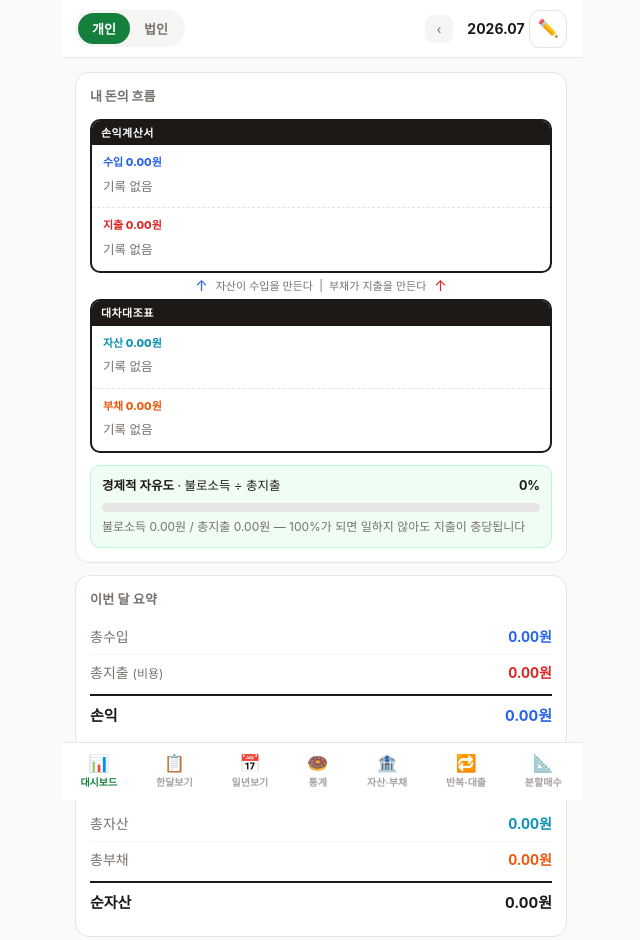
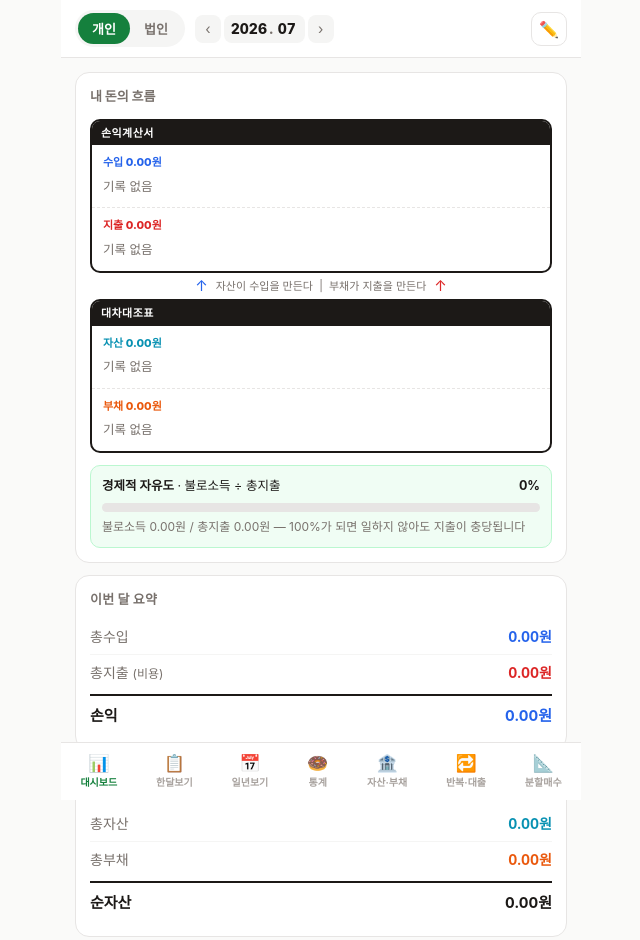
Before and after one commit to kkancho/ledger, a plain HTML site: page index.html in a window 1280 px wide. Shown: the whole page, without its empty margins (319-959 px from the left). Drawn offline with Linux system fonts and the light colour scheme.

Commit message:
헤더 겹침 수정 · 연월 직접 입력
연필 버튼의 absolute 위치를 제거하고 월 이동 영역을 좌측으로 옮겨 겹침 해소. 연도·월을 각각 탭해서 직접 타이핑할 수 있게 변경, 범위 밖 입력은 자동 보정, sw 캐시 v17

```diff
--- a/index.html
+++ b/index.html
@@ -37,10 +37,19 @@ header{position:sticky;top:0;z-index:20;background:var(--card);border-bottom:1px
   font-size:13px;font-weight:700;color:var(--sub);cursor:pointer;transition:.15s}
 .modeToggle button.on{background:var(--personal);color:#fff}
 body.corp .modeToggle button.on{background:var(--corp)}
-.monthNav{margin-left:auto;display:flex;align-items:center;gap:4px}
-.monthNav button{border:0;background:#f5f5f4;width:28px;height:28px;border-radius:8px;
-  cursor:pointer;font-size:14px;color:var(--sub)}
-.monthNav span{font-weight:700;font-size:14px;min-width:78px;text-align:center}
+.monthNav{display:flex;align-items:center;gap:3px;flex:0 0 auto}
+.monthNav button{border:0;background:#f5f5f4;width:26px;height:28px;border-radius:8px;
+  cursor:pointer;font-size:14px;color:var(--sub);flex:0 0 auto;font-family:inherit}
+.monthNav button:active{background:#e7e5e4}
+.ymBox{display:flex;align-items:baseline;gap:1px;background:#f5f5f4;border-radius:8px;
+  padding:3px 6px;height:28px;box-sizing:border-box}
+.ymIn{border:0;background:transparent;font-family:inherit;font-weight:800;font-size:14px;
+  color:var(--ink);text-align:center;padding:0;-moz-appearance:textfield;
+  font-variant-numeric:tabular-nums}
+.ymIn::-webkit-outer-spin-button,.ymIn::-webkit-inner-spin-button{-webkit-appearance:none;margin:0}
+.ymIn:focus{outline:0;background:#fff;border-radius:5px}
+.ymIn.y{width:38px} .ymIn.m{width:24px}
+.ymDot{font-size:14px;font-weight:800;color:var(--sub)}
 
 /* ── layout ── */
 main{padding:14px}
@@ -126,11 +135,10 @@ nav.bn button{flex:1 0 auto;min-width:48px;border:0;background:transparent;paddi
   white-space:nowrap}
 nav.bn button .i{display:block;font-size:17px;margin-bottom:2px}
 /* ── 입력 시트 (연필 버튼) ── */
-.penBtn{position:absolute;right:14px;top:50%;transform:translateY(-50%);
-  width:38px;height:38px;border-radius:11px;border:1px solid var(--line);background:#fff;
-  font-size:17px;cursor:pointer;line-height:1;z-index:5}
+.penBtn{margin-left:auto;flex:0 0 auto;width:36px;height:34px;border-radius:10px;
+  border:1px solid var(--line);background:#fff;font-size:16px;cursor:pointer;line-height:1;
+  font-family:inherit}
 .penBtn:active{background:#f5f5f4}
-header{position:relative}
 .sheet{display:none;position:fixed;inset:0;z-index:60;background:rgba(28,25,23,.45)}
 .sheet.on{display:block}
 .sheetBox{position:absolute;left:0;right:0;bottom:0;max-width:520px;margin:0 auto;
@@ -265,9 +273,15 @@ body.corp nav.bn button.on{color:var(--corp)}
       <button id="mC" onclick="setMode('corp')">법인</button>
     </div>
     <div class="monthNav">
-      <button onclick="moveMonth(-1)">‹</button>
-      <span id="monthLabel"></span>
-      <button onclick="moveMonth(1)">›</button>
+      <button onclick="moveMonth(-1)" aria-label="이전 달">‹</button>
+      <span class="ymBox">
+        <input type="number" class="ymIn y" id="ymY" inputmode="numeric" aria-label="연도"
+          oninput="ymStep('y',this)" onblur="applyYm()" onfocus="this.select()">
+        <span class="ymDot">.</span>
+        <input type="number" class="ymIn m" id="ymM" inputmode="numeric" aria-label="월"
+          min="1" max="12" oninput="ymStep('m',this)" onblur="applyYm()" onfocus="this.select()">
+      </span>
+      <button onclick="moveMonth(1)" aria-label="다음 달">›</button>
     </div>
     <button class="penBtn" onclick="openAdd()" aria-label="거래 입력">✏️</button>
   </header>
@@ -938,9 +952,37 @@ function setMode(m){MODE=m;TAB='dash';
 function moveMonth(d){CUR=new Date(CUR.getFullYear(),CUR.getMonth()+d,1);render();}
 function go(t){TAB=t;render();window.scrollTo(0,0);}
 
+/* ── 연·월 직접 입력 ── */
+function paintYm(){
+  const y=CUR.getFullYear(), m=CUR.getMonth()+1;
+  const Y=document.getElementById('ymY'), M=document.getElementById('ymM');
+  const act=document.activeElement;
+  if(Y&&Y!==act) Y.value=y;                         // 타이핑 중에는 덮어쓰지 않는다
+  if(M&&M!==act) M.value=String(m).padStart(2,'0');
+}
+function applyYm(){
+  const Y=document.getElementById('ymY'), M=document.getElementById('ymM');
+  if(!Y||!M){return;}
+  let y=parseInt(Y.value,10), m=parseInt(M.value,10);
+  if(!y||y<1900||y>2999) y=CUR.getFullYear();       // 이상한 값은 되돌린다
+  if(!m||m<1) m=1; if(m>12) m=12;
+  CUR=new Date(y,m-1,1);
+  render();
+}
+function ymStep(part,el){
+  let v=String(el.value||'');
+  if(part==='y'){
+    if(v.length>4){ el.value=v.slice(0,4); v=el.value; }
+    if(v.length>=4){ const n=document.getElementById('ymM'); if(n){n.focus();n.select&&n.select();} }
+  }else{
+    if(+v>12){ el.value='12'; v='12'; }
+    if(v.length>=2||+v>1){ el.blur(); applyYm(); }
+  }
+}
+
 function render(){
   const y=CUR.getFullYear(),m=CUR.getMonth()+1;
-  document.getElementById('monthLabel').textContent=`${y}.${String(m).padStart(2,'0')}`;
+  paintYm();
   const tabs=MODE==='personal'
     ?[['dash','📊','대시보드'],['list','📋','한달보기'],['year','📅','일년보기'],['stat','🍩','통계'],
       ['bs','🏦','자산·부채'],['recur','🔁','반복·대출'],['split','📐','분할매수']]
--- a/sw.js
+++ b/sw.js
@@ -1,4 +1,4 @@
-const CACHE = 'saeam-ledger-v16';
+const CACHE = 'saeam-ledger-v17';
 const FILES = ['./', './index.html', './manifest.json', './icon-192.png', './icon-512.png'];
 
 self.addEventListener('install', e => {
```
